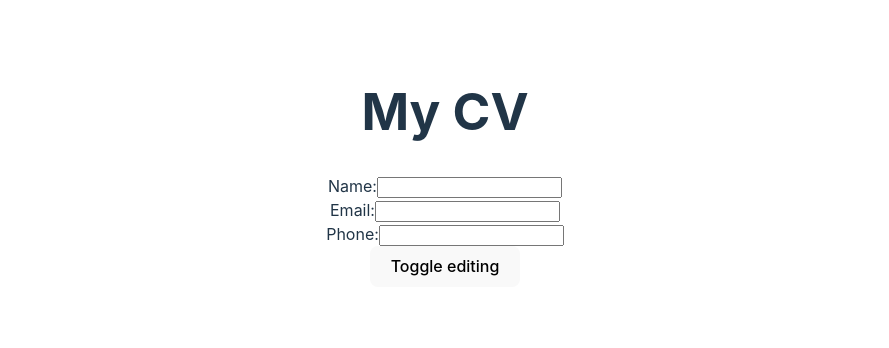
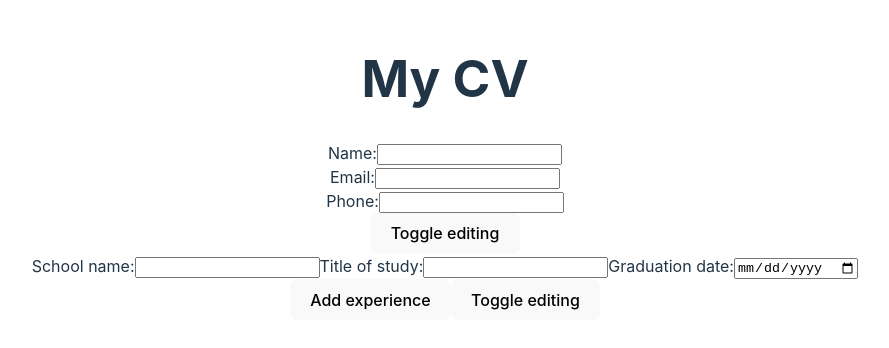
Before and after one commit to konradhorber/cv-builder, a React (Vite) app: page / in a window 1280 px wide. Shown: the part 232-580 px from the top of the page, without its empty margins (195-1084 px from the left). Built offline with nearby package versions, Linux system fonts and the light colour scheme.

Commit message:
Add education editing

```diff
--- a/src/components/Education.tsx
+++ b/src/components/Education.tsx
@@ -1,6 +1,90 @@
+import { useState } from "react";
 
 function Education() {
+    const [isEditing, setIsEditing] = useState(true);
+    const [experiences, setExperiences] = useState([
+        {
+        schoolName: "",
+        titleOfStudy: "",
+        graduationDate: ""
+        }
+    ]);
 
+    const handleExperienceChange = (index: number, e: React.ChangeEvent<HTMLInputElement>) => {
+        const updatedExperiences = experiences.map((experience, i) =>
+            i === index
+                ? {...experience, [e.target.name]: e.target.value }
+                : experience
+        );
+
+        setExperiences(updatedExperiences);
+    };
+
+    const addExperience = () => {
+        setExperiences([
+            ...experiences,
+            {
+                schoolName: "",
+                titleOfStudy: "",
+                graduationDate: ""
+            }
+        ]);
+    }
+
+    const toggleEditing = () => {
+        setIsEditing(!isEditing);
+    };
+
+    return (
+        <form>
+            {isEditing ? (
+                <>
+                    {experiences.map((experience, index) => (
+                        <div key={index}>
+                            <label htmlFor="schoolName">School name:</label>
+                            <input
+                                type="text"
+                                id="schoolName"
+                                name="schoolName"
+                                value={experience.schoolName}
+                                onChange={(e) => handleExperienceChange(index, e)}
+                            />
+                            <label htmlFor="titleOfStudy">Title of study:</label>
+                            <input
+                                type="text"
+                                id="titleOfStudy"
+                                name="titleOfStudy"
+                                value={experience.titleOfStudy}
+                                onChange={(e) => handleExperienceChange(index, e)}
+                            />
+                            <label htmlFor="graduationDate">Graduation date:</label>
+                            <input
+                                type="date"
+                                id="graduationDate"
+                                name="graduationDate"
+                                value={experience.graduationDate}
+                                onChange={(e) => handleExperienceChange(index, e)}
+                            />
+                        </div>
+                    ))}
+                    <button type="button" onClick={addExperience}>
+                        Add experience
+                    </button>
+                </>
+            ) : (
+                experiences.map((experience, index) => (
+                    <div key={index}>
+                        <p>School name: {experience.schoolName as string}</p>
+                        <p>Title of study: {experience.titleOfStudy as string}</p>
+                        <p>Graduation date: {experience.graduationDate as string}</p>
+                    </div>
+                ))
+            )}
+            <button type="button" onClick={toggleEditing}>
+                Toggle editing
+            </button>
+        </form>
+    );
 }
 
-export default Education
+export default Education;
```
